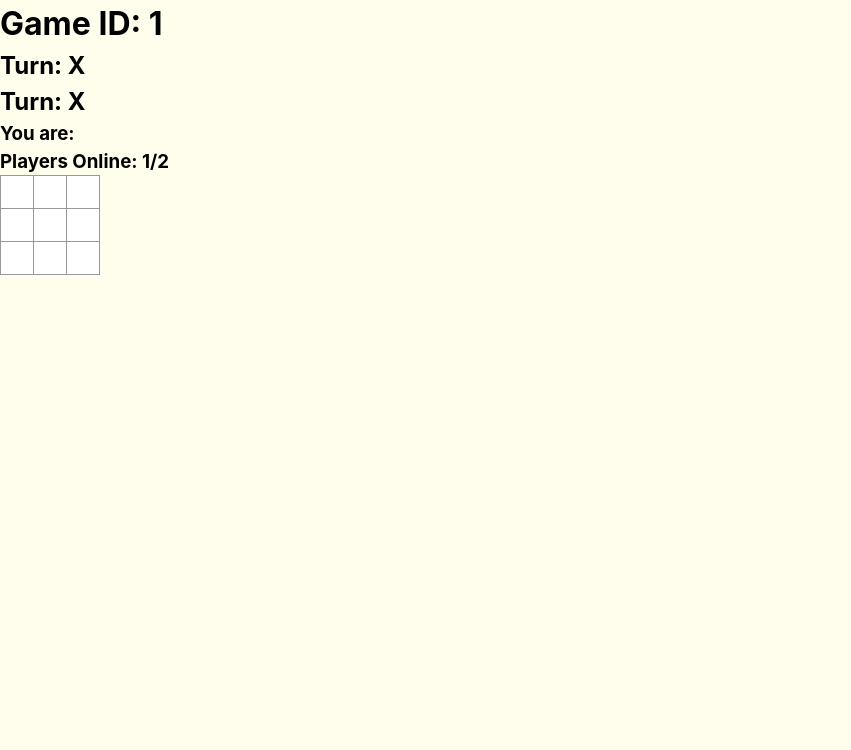
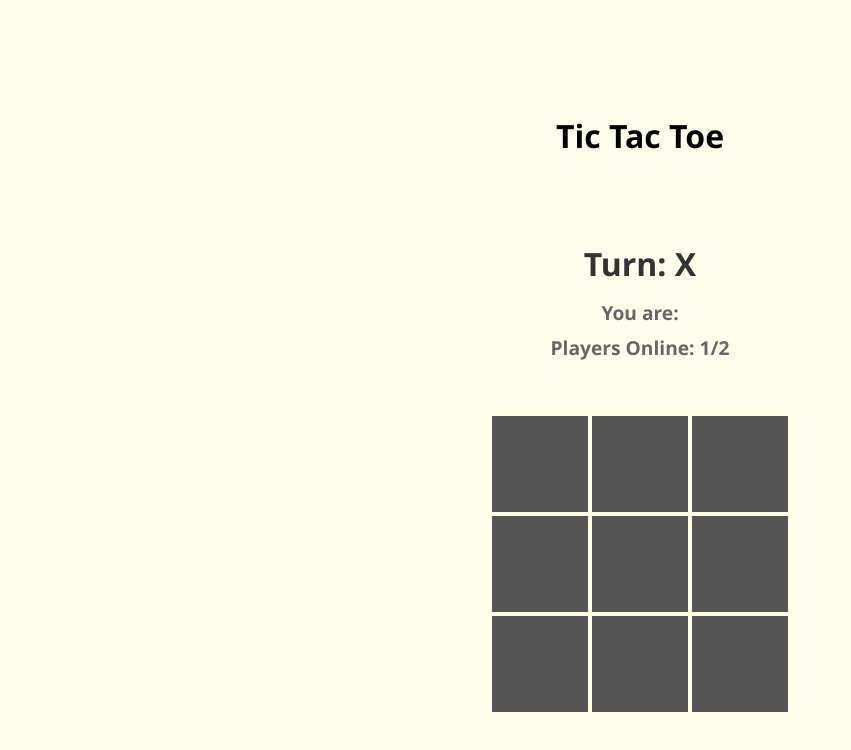
Before and after one commit to rmartinezusa/tic-tac-toe-frontend, a React (Vite) app: page /gameboard/1 in a window 1280 px wide. Shown: the top 750 px of the page, without its empty margins (0-851 px from the left). Built offline with nearby package versions, Linux system fonts and the light colour scheme; no server answers.

Commit message:
styling and new files for pages

```diff
--- a/src/App.jsx
+++ b/src/App.jsx
@@ -3,7 +3,10 @@ import router from "./router";
 import './App.css';
 import './styles/Auth.css';
 import './styles/Home.css';
-import './styles/Players.css'
+import './styles/Players.css';
+import './styles/square.css';
+import './styles/Games.css';
+import './styles/GameBoard.css';
 
 function App() {
     return <RouterProvider router={router} />;
--- a/src/components/Board.jsx
+++ b/src/components/Board.jsx
@@ -1,5 +1,4 @@
 import { useState } from "react";
-import "../styles/square.css";
 import Square from "./Square";
 
 function calculateWinner(squares) {
--- a/src/components/GameBoard.jsx
+++ b/src/components/GameBoard.jsx
@@ -64,13 +64,13 @@ function GameBoard() {
     };
 
     return (
-        <main>
-            <h1>Game ID: {gameId}</h1>
-            <h2>{winner ? `Winner: ${winner}` : `Turn: ${currentTurn}`}</h2>
-            <h2>{gameStatusMessage()}</h2>
-            <h3>You are: {playerSymbol}</h3>
-            <h3>Players Online: {playersOnline}/2</h3>
+        <main className="main-gameBoard">
+            <h1>Tic Tac Toe</h1>
+            <h2 className="h2-gameBoard">{gameStatusMessage()}</h2>
+            <h3 className="h3-gameBoard">You are: {playerSymbol}</h3>
+            <h3 className="h3-gameBoard">Players Online: {playersOnline}/2</h3>
 
+            <div className="gameBoard-div">
                 <div className="board-row">
                     {board.slice(0, 3).map((value, i) => (
                         <Square key={i} value={value} onSquareClick={() => handleMove(i)} disabled={value !== null || winner} />
@@ -86,9 +86,10 @@ function GameBoard() {
                         <Square key={i + 6} value={value} onSquareClick={() => handleMove(i + 6)} disabled={value !== null || winner} />
                     ))}
                 </div>
+            </div>
             {
                 winner !== null || board.every(cell => cell !== null) ? (
-                    <button onClick={() => navigate("/home")}>Exit Game</button>
+                    <button className="auth-button" onClick={() => navigate("/home")}>Exit Game</button>
                 ) : null
             }
         </main>
--- a/src/components/Games.jsx
+++ b/src/components/Games.jsx
@@ -1,26 +1,34 @@
-
 import { useGetGamesQuery } from "../services/gameSlice";
+import { useSelector } from "react-redux";
+import { selectUserId } from "../services/authSlice";
 
 function Games() {
+    const userId = useSelector(selectUserId);
     const { data: games, isLoading, error } = useGetGamesQuery();
 
     if (isLoading) return <p>Loading games...</p>;
     if (error) return <p>Error loading games.</p>;
 
+    console.log(games);
+    console.log(userId);
+
     return (
-        <section>
-            <h2 className="text-xl font-bold mb-4">Last 5 Games</h2>
-            <ul className="space-y-2">
+        <section className="games-section">
+            <h2 className="games-title">Last 5 Games</h2>
+            <ul className="games-list">
                 {games.map((game) => (
-                    <li key={game.id} className="border p-2 rounded shadow-sm">
+                    <a key={game.id} className="game-link">
+                        <li className="game-item">
                             <p>
                                 <strong>{game.playerX?.username}</strong> vs <strong>{game.playerO?.username}</strong>
                             </p>
                             <p>Game ID: {game.id}</p>
                             <p>{new Date(game.createdAt).toLocaleString()}</p>
                         </li>
+                    </a>
                 ))}
             </ul>
+            <button className="player-card">view all games</button>
         </section>
     );
 }
--- a/src/index.css
+++ b/src/index.css
@@ -15,6 +15,7 @@
   --light-almond-2: #fffee0;
 
   --deep-charcoal: #252525;
+  --deeper-charcoal: #222;
   --grey-button: #484848;
   --grey-hover-button: #555555;
 }
--- /dev/null
+++ b/src/styles/GameBoard.css
@@ -0,0 +1,39 @@
+.main-gameBoard {
+  display: flex;
+  flex-direction: column;
+  align-items: center;
+  margin-top: 5rem;
+  justify-content: center;
+  font-family: 'Segoe UI', Tahoma, Geneva, Verdana, sans-serif;
+  padding: 2rem;
+  text-align: center;
+}
+
+.h2-gameBoard {
+    margin-top: 5rem;
+    font-size: 2rem;
+    color: #333;
+    margin-bottom: 0.5rem;
+}
+
+.board-row {
+    font-size: 1.5rem;
+    color: #444;
+    margin: 0.2rem 0;
+}
+
+.h3-gameBoard {
+    font-size: 1.2rem;
+    color: #666;
+    margin: 0.2rem 0;
+}
+
+.board-row {
+    display: flex;
+    justify-content: center;
+    margin: 0;
+}
+
+.gameBoard-div {
+    margin: 3rem auto;
+}
--- /dev/null
+++ b/src/styles/Games.css
@@ -0,0 +1,38 @@
+.games-section {
+  padding: 1rem;
+  max-width: 600px;
+  margin: 0 auto;
+}
+
+.games-title {
+  font-size: 1.5rem;
+  font-weight: bold;
+  margin-bottom: 1rem;
+  text-align: center;
+}
+
+.games-list {
+    background: var(--deep-charcoal);
+    list-style: none;
+    padding: 0;
+    margin: 0;
+}
+
+.game-item {
+  background: var(--deeper-charcoal);
+  color: #eee;
+  padding: 1rem;
+  border-radius: 16px;
+  margin: 2rem;
+  box-shadow: 0 4px 12px rgba(0,0,0,0.5);
+  text-align: center;
+}
+
+.game-link {
+    text-decoration: none;
+    color: var(--light-almond);
+}
+
+.game-item p {
+  margin: 0.25rem 0;
+}
--- a/src/styles/Players.css
+++ b/src/styles/Players.css
@@ -5,7 +5,7 @@
 }
 
 .player-card {
-  background: #222;
+  background: var(--deeper-charcoal);
   color: #eee;
   padding: 1rem;
   border-radius: 16px;
--- a/src/styles/Square.css
+++ b/src/styles/Square.css
@@ -1,20 +1,23 @@
+
 .square {
-    background: #fff;
-    border: 1px solid #999;
-    float: left;
-    font-size: 24px;
-    font-weight: bold;
-    line-height: 34px;
-    height: 34px;
-    margin-right: -1px;
-    margin-top: -1px;
-    padding: 0;
-    text-align: center;
-    width: 34px;
+  width: 100px;
+  height: 100px;
+  font-size: 3rem;
+  font-weight: bold;
+  text-align: center;
+  vertical-align: middle;
+  background-color: var(--grey-hover-button);
+  color: var(--light-almond);
+  border: 2px solid var(--light-almond-2);
+  cursor: pointer;
+  transition: background-color 0.3s ease;
 }
 
-.board-row:after {
-    clear: both;
-    content: '';
-    display: table;
+.square:hover {
+  background-color: var(--grey-button);
 }
+
+.square:disabled {
+  background-color: var(--deeper-charcoal);
+  cursor: not-allowed;
+}
```
Also changed, not shown: src/components/GameResults.jsx (added), src/components/PastGames.jsx (added). Lines whose indentation alone changed are shown as unchanged.
